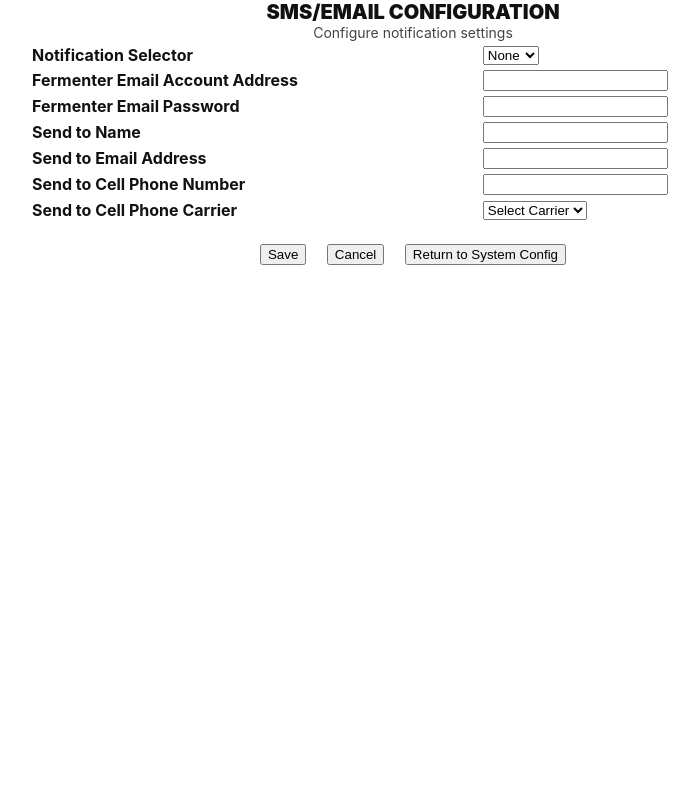
After one commit to RabbitFarmer/Fermenter-Temp-Controller, a Python web app: template templates/sms_email_config.html in a window 1280 px wide. The commit adds this page. Shown: the whole page, without its empty margins (227-926 px from the left). Run offline with Jinja, Linux system fonts and the light colour scheme; the template is opened without the code that fills it, so the values that code supplies are empty.

Commit message:
Add SMS/Email and External Logging configuration pages
Co-authored-by: RabbitFarmer <42279002+RabbitFarmer@users.noreply.github.com>

```diff
--- /dev/null
+++ b/templates/sms_email_config.html
@@ -0,0 +1,74 @@
+<!DOCTYPE html>
+<html lang="en">
+<head>
+  <meta charset="UTF-8">
+  <title>SMS/Email Configuration</title>
+  <link rel="stylesheet" href="/static/styles.css">
+</head>
+<body class="page-bg">
+  <div class="temp-config-setup-ribbon">
+    <div class="temp-header">
+      <div class="temp-title">SMS/EMAIL CONFIGURATION</div>
+      <div class="temp-subtitle">Configure notification settings</div>
+    </div>
+
+    <form action="update_sms_email_config" method="post" class="temp-config-form">
+      <table class="config-table" style="width: 60%; margin: auto;">
+        <tr>
+          <td><label for="warning_mode"><b>Notification Selector</b></label></td>
+          <td>
+            <select name="warning_mode" id="warning_mode">
+              <option value="none" {% if system_settings.warning_mode == "none" %}selected{% endif %}>None</option>
+              <option value="email" {% if system_settings.warning_mode == "email" %}selected{% endif %}>Email</option>
+              <option value="sms" {% if system_settings.warning_mode == "sms" %}selected{% endif %}>SMS</option>
+              <option value="both" {% if system_settings.warning_mode == "both" %}selected{% endif %}>Both</option>
+            </select>
+          </td>
+        </tr>
+        <tr>
+          <td><label for="fermenter_email"><b>Fermenter Email Account Address</b></label></td>
+          <td><input type="email" name="fermenter_email" id="fermenter_email" value="{{ system_settings.fermenter_email }}"></td>
+        </tr>
+        <tr>
+          <td><label for="fermenter_email_password"><b>Fermenter Email Password</b></label></td>
+          <td><input type="password" name="fermenter_email_password" id="fermenter_email_password" value="{{ system_settings.fermenter_email_password }}"></td>
+        </tr>
+        <tr>
+          <td><label for="send_to_name"><b>Send to Name</b></label></td>
+          <td><input type="text" name="send_to_name" id="send_to_name" value="{{ system_settings.send_to_name }}"></td>
+        </tr>
+        <tr>
+          <td><label for="send_to_email"><b>Send to Email Address</b></label></td>
+          <td><input type="email" name="send_to_email" id="send_to_email" value="{{ system_settings.send_to_email }}"></td>
+        </tr>
+        <tr>
+          <td><label for="send_to_phone"><b>Send to Cell Phone Number</b></label></td>
+          <td><input type="tel" name="send_to_phone" id="send_to_phone" value="{{ system_settings.send_to_phone }}"></td>
+        </tr>
+        <tr>
+          <td><label for="send_to_carrier"><b>Send to Cell Phone Carrier</b></label></td>
+          <td>
+            <select name="send_to_carrier" id="send_to_carrier">
+              <option value="" {% if not system_settings.send_to_carrier %}selected{% endif %}>Select Carrier</option>
+              <option value="att" {% if system_settings.send_to_carrier == "att" %}selected{% endif %}>AT&T</option>
+              <option value="tmobile" {% if system_settings.send_to_carrier == "tmobile" %}selected{% endif %}>T-Mobile</option>
+              <option value="verizon" {% if system_settings.send_to_carrier == "verizon" %}selected{% endif %}>Verizon</option>
+              <option value="sprint" {% if system_settings.send_to_carrier == "sprint" %}selected{% endif %}>Sprint</option>
+              <option value="uscellular" {% if system_settings.send_to_carrier == "uscellular" %}selected{% endif %}>US Cellular</option>
+              <option value="boost" {% if system_settings.send_to_carrier == "boost" %}selected{% endif %}>Boost Mobile</option>
+              <option value="cricket" {% if system_settings.send_to_carrier == "cricket" %}selected{% endif %}>Cricket</option>
+              <option value="metro" {% if system_settings.send_to_carrier == "metro" %}selected{% endif %}>Metro PCS</option>
+            </select>
+          </td>
+        </tr>
+      </table>
+
+      <div style="text-align:center; margin-top:20px;">
+        <button type="submit" class="btn-primary">Save</button>
+        <button type="button" class="btn-secondary" style="margin-left:16px;" onclick="window.location.href='/system_config'">Cancel</button>
+        <button type="button" class="btn-secondary" style="margin-left:16px;" onclick="window.location.href='/system_config'">Return to System Config</button>
+      </div>
+    </form>
+  </div>
+</body>
+</html>
```
Also changed, not shown: system_config.json (+8 -1 lines), templates/external_logging_config.html (added, +43 -0 lines), templates/system_config.html (+6 -23 lines).
